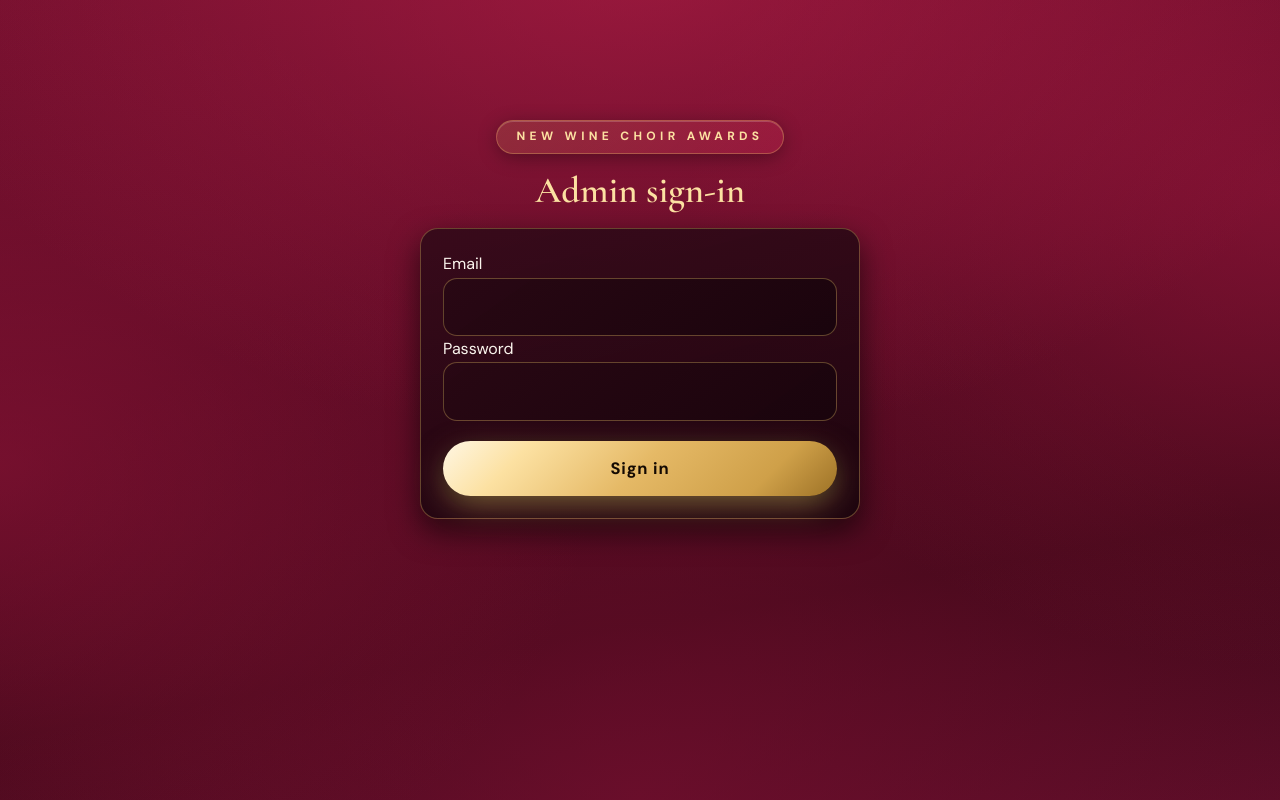
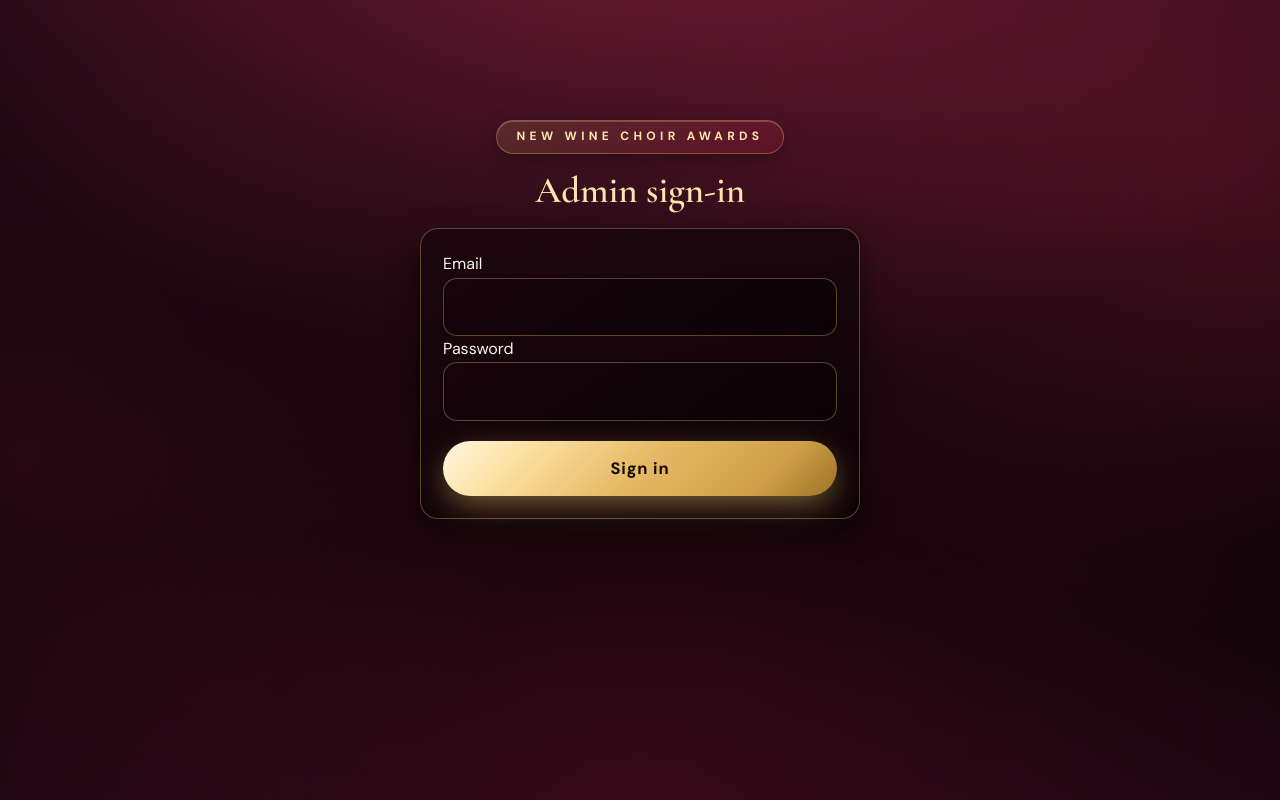
Before and after one commit to nakconelcompany-ai/new-wine, a Next.js app: page /admin in a window 1280 px wide. Built offline with nearby package versions, Linux system fonts and the light colour scheme; no server answers.

Commit message:
Simplify-voting-and-refresh-wine-theme

```diff
--- a/src/app/api/admin/voting/route.ts
+++ b/src/app/api/admin/voting/route.ts
@@ -32,10 +32,10 @@ export async function POST(req: Request) {
         if (r.categoriesMissingNominees.length) {
           throw new HttpError(409, 'Voting cannot open until every category has at least one published nominee.', undefined, { readiness: r });
         }
-        if (cfg.method === 'codes' && r.unusedCodes < 1) throw new HttpError(409, 'Generate voting codes before opening voting.', undefined, { readiness: r });
         await query(`UPDATE voting_config SET status = 'open', updated_at = now() WHERE id = 1`);
         break;
       }
+
       case 'close':
         await query(`UPDATE voting_config SET status = 'closed', updated_at = now() WHERE id = 1`);
         break;
--- a/src/app/api/ballot/route.ts
+++ b/src/app/api/ballot/route.ts
@@ -11,7 +11,6 @@ export async function GET() {
     const base = {
       phase: phase as string,
       resultsPublished: cfg.results_published,
-      method: cfg.method as string,
     };
     if (phase !== 'open') return json(base);
 
--- a/src/app/globals.css
+++ b/src/app/globals.css
@@ -1,29 +1,23 @@
 :root {
   /* Rich Velvet Wine & Obsidian Black Luxury Palette */
-  --bg: #4a0a1e;
-  --bg-wine: #6b0f2c;
-  --bg-2: #2a0613;
-  --surface: rgba(41, 8, 20, 0.82);
-  --surface-2: rgba(56, 11, 30, 0.88);
-  --surface-elevated: rgba(77, 15, 40, 0.92);
+  --bg: #12050b;
+  --bg-wine: #2b0712;
+  --bg-2: #080204;
+  --surface: rgba(22, 5, 11, 0.82);
+  --surface-2: rgba(32, 8, 17, 0.88);
+  --surface-elevated: rgba(46, 11, 24, 0.92);
 
   /* Regal Jewels & Velvet Wine Accents */
-  --wine-deep: #5c0b24;
-  --wine-vibrant: #9b1a3e;
-  --wine-crimson: #c42151;
-  --wine-bright: #e63a6a;
-  --wine-glow: rgba(230, 58, 106, 0.40);
-
-  /* Blush rose-gold accent (pairs wine with gold) */
-  --rose: #f7c3b8;
-  --rose-deep: #e8979a;
-  --rose-soft: rgba(247, 195, 184, 0.14);
-  --rose-border: rgba(247, 195, 184, 0.38);
+  --wine-deep: #510d21;
+  --wine-vibrant: #861b38;
+  --wine-crimson: #b52c52;
+  --wine-bright: #e24f72;
+  --wine-glow: rgba(184, 29, 61, 0.35);
 
   /* 24k Royal Champagne & Polished Gold */
   --gold-light: #fff5de;
-  --gold-bright: #fce1a2;
-  --gold: #e5b966;
+  --gold-bright: #ffe5ad;
+  --gold: #e8bd72;
   --gold-rich: #cfa049;
   --gold-deep: #9d7226;
   --gold-border: rgba(229, 185, 102, 0.35);
@@ -60,11 +54,11 @@ body {
   line-height: 1.65;
   /* Seamless, radiant wine-and-black ambient mesh with ZERO harsh lines */
   background-image:
-    radial-gradient(1100px 720px at 50% -6%, rgba(200, 34, 80, 0.50), transparent 68%),
-    radial-gradient(900px 720px at 100% 24%, rgba(165, 24, 64, 0.52), transparent 66%),
-    radial-gradient(900px 720px at 0% 58%, rgba(155, 22, 60, 0.48), transparent 66%),
-    radial-gradient(1000px 820px at 50% 100%, rgba(125, 16, 50, 0.58), transparent 70%),
-    linear-gradient(170deg, #74102e 0%, #560a22 40%, #3e0818 72%, #5a0d27 100%);
+    radial-gradient(1100px 700px at 50% -12%, rgba(181, 44, 82, 0.50), transparent 70%),
+    radial-gradient(900px 720px at 96% 20%, rgba(134, 27, 56, 0.42), transparent 66%),
+    radial-gradient(820px 650px at 2% 58%, rgba(94, 18, 43, 0.34), transparent 64%),
+    radial-gradient(1050px 820px at 50% 100%, rgba(81, 13, 33, 0.52), transparent 70%),
+    linear-gradient(180deg, #210813 0%, #12050b 34%, #080204 68%, #1b0610 100%);
   background-attachment: fixed;
   min-height: 100vh;
 }
@@ -95,10 +89,8 @@ h1, h2, h3 { font-family: var(--serif); font-weight: 600; margin: 0; line-height
   position: absolute;
   inset: 0;
   background:
-    radial-gradient(560px 420px at 50% 34%, rgba(229, 185, 102, 0.16), transparent 72%),
-    radial-gradient(900px 620px at 50% 46%, rgba(210, 36, 84, 0.34), transparent 76%);
-  -webkit-mask-image: linear-gradient(to bottom, #000 0%, #000 55%, transparent 100%);
-  mask-image: linear-gradient(to bottom, #000 0%, #000 55%, transparent 100%);
+    radial-gradient(650px 480px at 50% 36%, rgba(229, 185, 102, 0.22), transparent 75%),
+    radial-gradient(900px 600px at 50% 50%, rgba(163, 25, 53, 0.28), transparent 80%);
   pointer-events: none;
 }
 
@@ -131,12 +123,12 @@ h1, h2, h3 { font-family: var(--serif); font-weight: 600; margin: 0; line-height
   gap: 12px;
   padding: 6px 20px;
   border-radius: 999px;
-  background: linear-gradient(135deg, rgba(229, 185, 102, 0.15), rgba(220, 44, 92, 0.25));
+  background: linear-gradient(135deg, rgba(229, 185, 102, 0.15), rgba(163, 25, 53, 0.25));
   border: 1px solid var(--gold-border);
   box-shadow: 0 4px 20px -2px rgba(0, 0, 0, 0.4), inset 0 1px 0 rgba(255, 245, 222, 0.2);
 }
 .stars {
-  color: var(--rose);
+  color: var(--gold-bright);
   letter-spacing: 0.18em;
   font-size: 11px;
   filter: drop-shadow(0 0 6px var(--gold));
@@ -261,7 +253,7 @@ h1, h2, h3 { font-family: var(--serif); font-weight: 600; margin: 0; line-height
   font-size: 14px;
   font-weight: 500;
   color: var(--cream);
-  background: linear-gradient(135deg, rgba(56, 11, 30, 0.9), rgba(32, 6, 16, 0.95));
+  background: linear-gradient(135deg, rgba(32, 8, 17, 0.9), rgba(16, 4, 8, 0.95));
   box-shadow: 0 4px 15px rgba(0, 0, 0, 0.4), inset 0 1px 0 rgba(255, 245, 222, 0.15);
 }
 .pill.open {
@@ -293,7 +285,7 @@ h1, h2, h3 { font-family: var(--serif); font-weight: 600; margin: 0; line-height
   padding: 14px 20px;
   border-radius: 14px;
   border: 1px solid var(--gold-border);
-  background: linear-gradient(145deg, rgba(50, 10, 25, 0.92), rgba(30, 5, 14, 0.96));
+  background: linear-gradient(145deg, rgba(28, 7, 14, 0.92), rgba(15, 3, 7, 0.96));
   text-align: left;
   font-size: 15px;
   box-shadow: 0 8px 24px rgba(0, 0, 0, 0.5);
@@ -301,13 +293,13 @@ h1, h2, h3 { font-family: var(--serif); font-weight: 600; margin: 0; line-height
 .notice.error {
   border-color: rgba(255, 125, 112, 0.6);
   color: #ffe6e2;
-  background: linear-gradient(145deg, rgba(83, 14, 31, 0.92), rgba(46, 8, 19, 0.96));
+  background: linear-gradient(145deg, rgba(50, 10, 18, 0.92), rgba(25, 5, 10, 0.96));
   box-shadow: 0 8px 25px rgba(255, 125, 112, 0.15);
 }
 .notice.ok {
   border-color: rgba(125, 232, 158, 0.6);
   color: #e2fae9;
-  background: linear-gradient(145deg, rgba(12, 38, 22, 0.92), rgba(17, 27, 22, 0.96));
+  background: linear-gradient(145deg, rgba(12, 38, 22, 0.92), rgba(6, 20, 12, 0.96));
   box-shadow: 0 8px 25px rgba(125, 232, 158, 0.15);
 }
 
@@ -316,7 +308,7 @@ h1, h2, h3 { font-family: var(--serif); font-weight: 600; margin: 0; line-height
   height: 220px;
   margin: 32px auto;
   border-radius: 20px;
-  background: linear-gradient(100deg, rgba(46, 9, 24, 0.8) 30%, rgba(76, 15, 38, 0.9) 50%, rgba(46, 9, 24, 0.8) 70%);
+  background: linear-gradient(100deg, rgba(25, 6, 13, 0.8) 30%, rgba(45, 11, 23, 0.9) 50%, rgba(25, 6, 13, 0.8) 70%);
   background-size: 200% 100%;
   border: 1px solid var(--gold-border);
   animation: shimmer 1.6s linear infinite;
@@ -329,8 +321,8 @@ h1, h2, h3 { font-family: var(--serif); font-weight: 600; margin: 0; line-height
   padding: 42px 30px;
   border: 1px solid var(--gold-border);
   border-radius: 24px;
-  background: linear-gradient(165deg, rgba(60, 13, 31, 0.92) 0%, rgba(29, 5, 14, 0.98) 100%);
-  box-shadow: 0 24px 60px -15px rgba(0, 0, 0, 0.85), 0 0 35px -5px rgba(220, 44, 92, 0.25), inset 0 1px 0 rgba(255, 245, 222, 0.15);
+  background: linear-gradient(165deg, rgba(35, 9, 18, 0.92) 0%, rgba(14, 3, 7, 0.98) 100%);
+  box-shadow: 0 24px 60px -15px rgba(0, 0, 0, 0.85), 0 0 35px -5px rgba(163, 25, 53, 0.25), inset 0 1px 0 rgba(255, 245, 222, 0.15);
 }
 .panel h3 { font-size: 2.1rem; color: var(--gold-bright); margin-bottom: 10px; }
 .panel p { color: var(--muted); margin: 0; font-size: 16px; }
@@ -356,7 +348,7 @@ h1, h2, h3 { font-family: var(--serif); font-weight: 600; margin: 0; line-height
   margin: 32px auto 0;
   max-width: 980px;
   padding: 14px 20px 12px;
-  background: rgba(22, 4, 10, 0.88);
+  background: rgba(9, 2, 4, 0.88);
   backdrop-filter: blur(20px);
   -webkit-backdrop-filter: blur(20px);
   border-bottom: 1px solid var(--gold-border);
@@ -370,7 +362,7 @@ h1, h2, h3 { font-family: var(--serif); font-weight: 600; margin: 0; line-height
 .bar {
   flex: 1;
   height: 8px;
-  background: rgba(60, 13, 31, 0.8);
+  background: rgba(35, 9, 18, 0.8);
   border: 1px solid rgba(229, 185, 102, 0.2);
   border-radius: 999px;
   overflow: hidden;
@@ -404,13 +396,13 @@ h1, h2, h3 { font-family: var(--serif); font-weight: 600; margin: 0; line-height
   text-decoration: none;
   border: 1px solid var(--gold-border);
   color: var(--muted);
-  background: linear-gradient(145deg, rgba(47, 9, 24, 0.9), rgba(29, 5, 14, 0.95));
+  background: linear-gradient(145deg, rgba(26, 6, 13, 0.9), rgba(14, 3, 7, 0.95));
   box-shadow: 0 2px 8px rgba(0, 0, 0, 0.4);
   transition: all 0.25s ease;
 }
 .chip:hover {
-  border-color: var(--rose);
-  color: var(--rose);
+  border-color: var(--gold-bright);
+  color: var(--gold-bright);
   transform: translateY(-1px);
 }
 .chip.done {
@@ -434,12 +426,12 @@ h1, h2, h3 { font-family: var(--serif); font-weight: 600; margin: 0; line-height
   padding: 32px 26px 26px;
   border: 1px solid var(--gold-border);
   border-radius: 24px;
-  background: linear-gradient(165deg, rgba(53, 11, 26, 0.88) 0%, rgba(28, 5, 14, 0.96) 100%);
+  background: linear-gradient(165deg, rgba(30, 8, 15, 0.88) 0%, rgba(13, 3, 7, 0.96) 100%);
   backdrop-filter: blur(16px);
   -webkit-backdrop-filter: blur(16px);
   box-shadow:
     0 24px 60px -15px rgba(0, 0, 0, 0.9),
-    0 0 35px -5px rgba(220, 44, 92, 0.22),
+    0 0 35px -5px rgba(163, 25, 53, 0.22),
     inset 0 1px 0 rgba(255, 245, 222, 0.16);
   position: relative;
   overflow: hidden;
@@ -458,12 +450,12 @@ h1, h2, h3 { font-family: var(--serif); font-weight: 600; margin: 0; line-height
   font-weight: 700;
   letter-spacing: 0.3em;
   text-transform: uppercase;
-  color: var(--rose);
+  color: var(--gold-bright);
   margin-bottom: 8px;
   padding: 3px 14px;
   border-radius: 999px;
-  background: var(--rose-soft);
-  border: 1px solid var(--rose-border);
+  background: rgba(229, 185, 102, 0.12);
+  border: 1px solid rgba(229, 185, 102, 0.25);
 }
 .cat-name {
   display: block;
@@ -538,15 +530,15 @@ h1, h2, h3 { font-family: var(--serif); font-weight: 600; margin: 0; line-height
   padding: 16px 18px;
   border: 1px solid rgba(229, 185, 102, 0.22);
   border-radius: 16px;
-  background: linear-gradient(145deg, rgba(41, 8, 20, 0.9) 0%, rgba(26, 4, 13, 0.96) 100%);
+  background: linear-gradient(145deg, rgba(22, 5, 11, 0.9) 0%, rgba(12, 2, 6, 0.96) 100%);
   box-shadow: 0 4px 18px rgba(0, 0, 0, 0.5), inset 0 1px 0 rgba(255, 255, 255, 0.05);
   transition: all 0.25s cubic-bezier(0.16, 1, 0.3, 1);
 }
 .nominee:hover .card {
   border-color: var(--gold-bright);
   transform: translateY(-2px);
-  background: linear-gradient(145deg, rgba(65, 13, 32, 0.94) 0%, rgba(35, 6, 18, 0.98) 100%);
-  box-shadow: 0 12px 28px -6px rgba(220, 44, 92, 0.45), 0 0 16px rgba(229, 185, 102, 0.25);
+  background: linear-gradient(145deg, rgba(38, 9, 19, 0.94) 0%, rgba(18, 4, 9, 0.98) 100%);
+  box-shadow: 0 12px 28px -6px rgba(163, 25, 53, 0.45), 0 0 16px rgba(229, 185, 102, 0.25);
 }
 
 .nominee .radio {
@@ -558,7 +550,7 @@ h1, h2, h3 { font-family: var(--serif); font-weight: 600; margin: 0; line-height
   display: grid;
   place-items: center;
   transition: all 0.25s ease;
-  background: rgba(23, 4, 12, 0.6);
+  background: rgba(10, 2, 5, 0.6);
 }
 .nominee .radio::after {
   content: '';
@@ -582,11 +574,11 @@ h1, h2, h3 { font-family: var(--serif); font-weight: 600; margin: 0; line-height
 /* Checked Nominee (Radiant 5-Star Winner Appearance) */
 .nominee input:checked + .card {
   border-color: var(--gold-bright);
-  background: linear-gradient(135deg, rgba(220, 44, 92, 0.48) 0%, rgba(90, 15, 38, 0.88) 50%, rgba(35, 6, 18, 0.96) 100%);
+  background: linear-gradient(135deg, rgba(163, 25, 53, 0.48) 0%, rgba(55, 11, 23, 0.88) 50%, rgba(18, 4, 9, 0.96) 100%);
   box-shadow:
     0 0 0 1px var(--gold-bright),
     0 14px 34px -8px rgba(229, 185, 102, 0.55),
-    0 0 25px rgba(220, 44, 92, 0.45),
+    0 0 25px rgba(163, 25, 53, 0.45),
     inset 0 1px 0 rgba(255, 245, 222, 0.3);
   transform: translateY(-1px);
 }
@@ -608,7 +600,7 @@ h1, h2, h3 { font-family: var(--serif); font-weight: 600; margin: 0; line-height
   border: 1px solid var(--gold-border);
   border-radius: 20px;
   overflow: hidden;
-  background: linear-gradient(165deg, rgba(50, 10, 25, 0.92) 0%, rgba(28, 5, 14, 0.98) 100%);
+  background: linear-gradient(165deg, rgba(28, 7, 14, 0.92) 0%, rgba(13, 3, 7, 0.98) 100%);
   box-shadow: 0 18px 45px -10px rgba(0, 0, 0, 0.7);
 }
 .summary li {
@@ -664,7 +656,7 @@ h1, h2, h3 { font-family: var(--serif); font-weight: 600; margin: 0; line-height
   padding: 15px 18px;
   border-radius: 14px;
   border: 1px solid var(--gold-border);
-  background: linear-gradient(145deg, rgba(41, 8, 20, 0.95), rgba(26, 4, 13, 0.98));
+  background: linear-gradient(145deg, rgba(22, 5, 11, 0.95), rgba(12, 2, 6, 0.98));
   color: var(--cream-bright);
   font: inherit;
   transition: border-color 0.2s, box-shadow 0.2s;
@@ -726,7 +718,7 @@ h1, h2, h3 { font-family: var(--serif); font-weight: 600; margin: 0; line-height
   padding: 28px 20px;
   border: 1px solid var(--gold-border);
   border-radius: 20px;
-  background: linear-gradient(165deg, rgba(56, 11, 30, 0.9) 0%, rgba(28, 5, 14, 0.98) 100%);
+  background: linear-gradient(165deg, rgba(32, 8, 17, 0.9) 0%, rgba(13, 3, 7, 0.98) 100%);
   box-shadow: 0 16px 40px -10px rgba(0, 0, 0, 0.75), inset 0 1px 0 rgba(255, 245, 222, 0.15);
 }
 .result-card h3 {
@@ -794,7 +786,7 @@ h1, h2, h3 { font-family: var(--serif); font-weight: 600; margin: 0; line-height
   margin-bottom: 12px;
   position: sticky;
   top: 0;
-  background: rgba(22, 4, 10, 0.92);
+  background: rgba(9, 2, 4, 0.92);
   backdrop-filter: blur(14px);
   z-index: 15;
 }
@@ -803,7 +795,7 @@ h1, h2, h3 { font-family: var(--serif); font-weight: 600; margin: 0; line-height
   padding: 11px 20px;
   border-radius: 999px;
   border: 1px solid var(--gold-border);
-  background: rgba(44, 9, 22, 0.85);
+  background: rgba(24, 6, 12, 0.85);
   color: var(--muted);
   font: 600 14px var(--sans);
   cursor: pointer;
@@ -822,13 +814,13 @@ h1, h2, h3 { font-family: var(--serif); font-weight: 600; margin: 0; line-height
   padding: 22px;
   border: 1px solid var(--gold-border);
   border-radius: 18px;
-  background: linear-gradient(165deg, rgba(50, 10, 25, 0.9) 0%, rgba(28, 5, 14, 0.96) 100%);
+  background: linear-gradient(165deg, rgba(28, 7, 14, 0.9) 0%, rgba(13, 3, 7, 0.96) 100%);
   box-shadow: 0 12px 30px rgba(0, 0, 0, 0.6);
 }
 .adm-card.flush { padding: 0; overflow-x: auto; }
 .adm-card.highlight {
   border-color: var(--gold-bright);
-  background: linear-gradient(180deg, rgba(229, 185, 102, 0.12), rgba(50, 10, 25, 0.92));
+  background: linear-gradient(180deg, rgba(229, 185, 102, 0.12), rgba(28, 7, 14, 0.92));
   box-shadow: 0 0 25px rgba(229, 185, 102, 0.2);
 }
 .adm-card p { margin: 8px 0; }
@@ -839,12 +831,13 @@ h1, h2, h3 { font-family: var(--serif); font-weight: 600; margin: 0; line-height
 .adm-row { display: flex; gap: 16px; align-items: center; flex-wrap: wrap; margin: 18px 0 6px; }
 .adm-row select { flex: 1; min-width: 200px; }
 
-.stats { display: grid; grid-template-columns: repeat(3, 1fr); gap: 12px; margin: 10px 0; }
+.stats { display: grid; grid-template-columns: repeat(2, 1fr); gap: 14px; margin: 10px 0; }
+@media (min-width: 640px) { .stats { grid-template-columns: repeat(4, 1fr); } }
 .stat {
   padding: 20px 16px;
   border: 1px solid var(--gold-border);
   border-radius: 18px;
-  background: linear-gradient(145deg, rgba(47, 9, 24, 0.85), rgba(29, 5, 14, 0.95));
+  background: linear-gradient(145deg, rgba(26, 6, 13, 0.85), rgba(14, 3, 7, 0.95));
   text-align: center;
   box-shadow: 0 8px 20px rgba(0,0,0,0.4);
 }
@@ -980,10 +973,3 @@ h1, h2, h3 { font-family: var(--serif); font-weight: 600; margin: 0; line-height
   *, *::before, *::after { animation: none !important; transition: none !important; }
   .rise { opacity: 1; transform: none; }
 }
-
-@media (max-width: 540px) {
-  .eyebrow { letter-spacing: 0.2em; font-size: 11px; padding: 6px 14px; gap: 8px; white-space: nowrap; max-width: 100%; }
-}
-
-/* let the glow of the number chips breathe instead of being clipped into a box */
-.chips { padding: 8px 8px 10px; margin: 4px -8px 0; }
```
Also changed, not shown: src/app/api/admin/overview/route.ts (+2 -6 lines), src/app/api/vote/route.ts (+4 -29 lines), src/components/AdminDashboard.tsx (+100 -10 lines), src/components/Ballot.tsx (+8 -25 lines), src/lib/voting.ts (+8 -17 lines), 1 other file (tests, documents, lock files or other folders).
